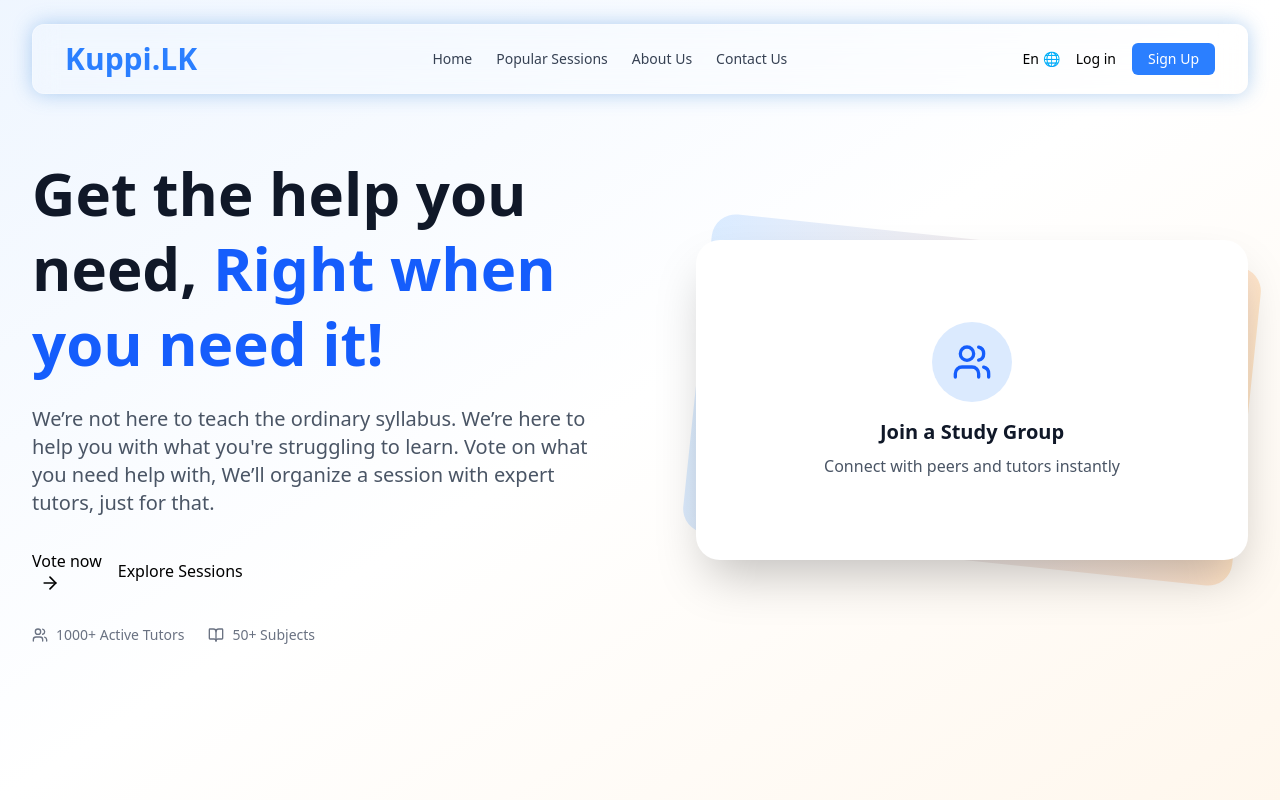
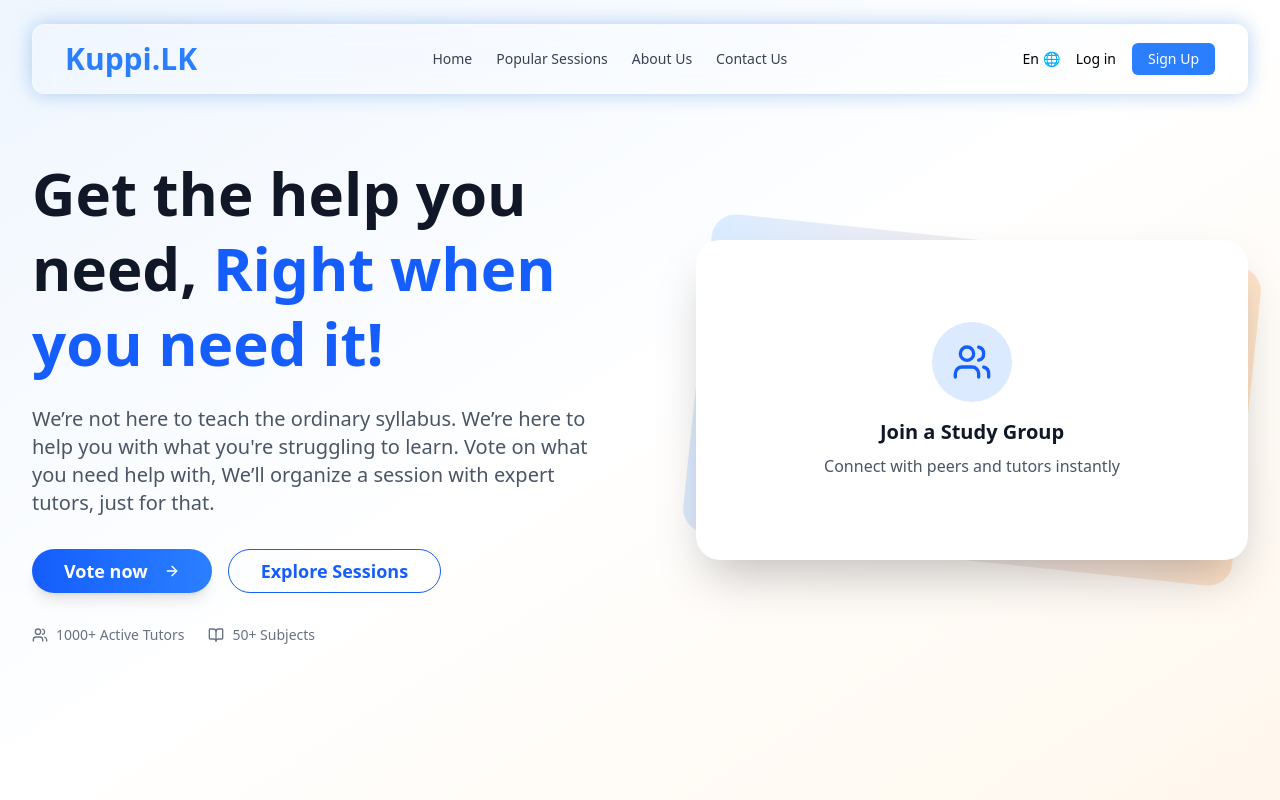
Before and after one commit to Nxtiv-software/Kuppi, a React (Vite) app: page / in a window 1280 px wide. Shown: the top 800 px of the page. Built offline with nearby package versions, Linux system fonts and the light colour scheme.

Commit message:
modified button component

```diff
--- a/package.json
+++ b/package.json
@@ -10,10 +10,14 @@
     "preview": "vite preview"
   },
   "dependencies": {
+    "@radix-ui/react-slot": "^1.2.3",
     "@tailwindcss/vite": "^4.1.11",
+    "class-variance-authority": "^0.7.1",
+    "clsx": "^2.1.1",
     "lucide-react": "^0.525.0",
     "react": "^19.1.0",
     "react-dom": "^19.1.0",
+    "tailwind-merge": "^3.3.1",
     "tailwindcss": "^4.1.11"
   },
   "devDependencies": {
--- a/src/components/Button.jsx
+++ b/src/components/Button.jsx
@@ -1,9 +1,49 @@
-import React from 'react'
+import * as React from "react"
+import { Slot } from "@radix-ui/react-slot"
+import { cva } from "class-variance-authority"
+import { cn } from "../utils/utils"
 
-export function Button({children}) {
-  return (
-<button>
-    {children}
-</button>
-  )
-}
+const buttonVariants = cva(
+  "inline-flex items-center justify-center gap-2 whitespace-nowrap rounded-md text-sm font-medium ring-offset-background transition-colors focus-visible:outline-none focus-visible:ring-2 focus-visible:ring-ring focus-visible:ring-offset-2 disabled:pointer-events-none disabled:opacity-50 [&_svg]:pointer-events-none [&_svg]:size-4 [&_svg]:shrink-0",
+  {
+    variants: {
+      variant: {
+        default: "bg-primary text-primary-foreground hover:bg-primary/90",
+        destructive:
+          "bg-destructive text-destructive-foreground hover:bg-destructive/90",
+        outline:
+          "border border-input bg-background hover:bg-accent hover:text-accent-foreground",
+        secondary:
+          "bg-secondary text-secondary-foreground hover:bg-secondary/80",
+        ghost: "hover:bg-accent hover:text-accent-foreground",
+        link: "text-primary underline-offset-4 hover:underline",
+      },
+      size: {
+        default: "h-10 px-4 py-2",
+        sm: "h-9 rounded-md px-3",
+        lg: "h-11 rounded-md px-8",
+        icon: "h-10 w-10",
+      },
+    },
+    defaultVariants: {
+      variant: "default",
+      size: "default",
+    },
+  }
+)
+
+const Button = React.forwardRef(
+  ({ className, variant, size, asChild = false, ...props }, ref) => {
+    const Comp = asChild ? Slot : "button"
+    return (
+      <Comp
+        className={cn(buttonVariants({ variant, size, className }))}
+        ref={ref}
+        {...props}
+      />
+    )
+  }
+)
+Button.displayName = "Button"
+
+export { Button, buttonVariants }
--- /dev/null
+++ b/src/utils/utils.jsx
@@ -0,0 +1,6 @@
+import { clsx } from "clsx"
+import { twMerge } from "tailwind-merge"
+
+export function cn(...inputs) {
+  return twMerge(clsx(inputs))
+}
```
Also changed, not shown: 1 other file (tests, documents, lock files or other folders).
